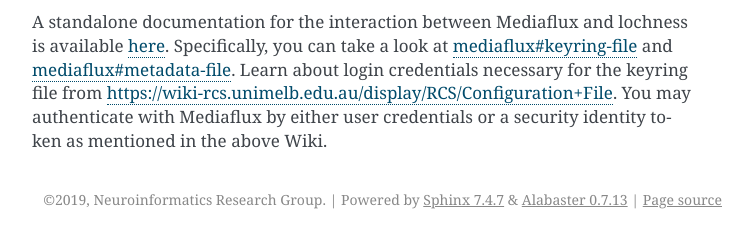
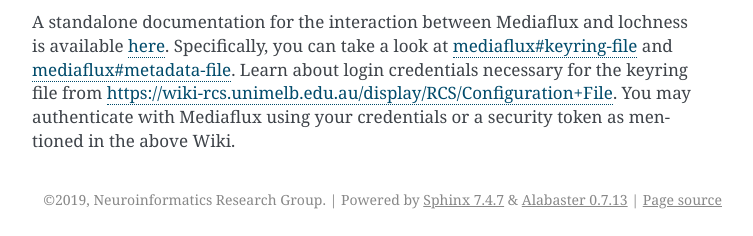
Before and after one commit to harvard-nrg/lochness, a Sphinx documentation site: the page built from docs/source/data_sources.rst, in a window 1280 px wide and 900 px high, scrolled down 5850 px. Shown: the part 661-897 px from the top of the window, without its empty margins (388-1141 px from the left). Built offline with Sphinx 7.4.7, drawn with Linux system fonts in a browser that asks for light colours.

Commit message:
note about authentication methods

```diff
--- a/docs/source/data_sources.rst
+++ b/docs/source/data_sources.rst
@@ -277,4 +277,4 @@ A standalone documentation for the interaction between Mediaflux and lochness is
 Specifically, you can take a look at `mediaflux#keyring-file <./mediaflux.md#keyring-file>`_ and
 `mediaflux#metadata-file <./mediaflux.md#metadata-file>`_. Learn about login credentials necessary for the keyring file
 from `https://wiki-rcs.unimelb.edu.au/display/RCS/Configuration+File <https://wiki-rcs.unimelb.edu.au/display/RCS/Configuration+File>`_.
-You may authenticate with Mediaflux by either user credentials or a security identity token as mentioned in the above Wiki.
+You may authenticate with Mediaflux using your credentials or a security token as mentioned in the above Wiki.
```
